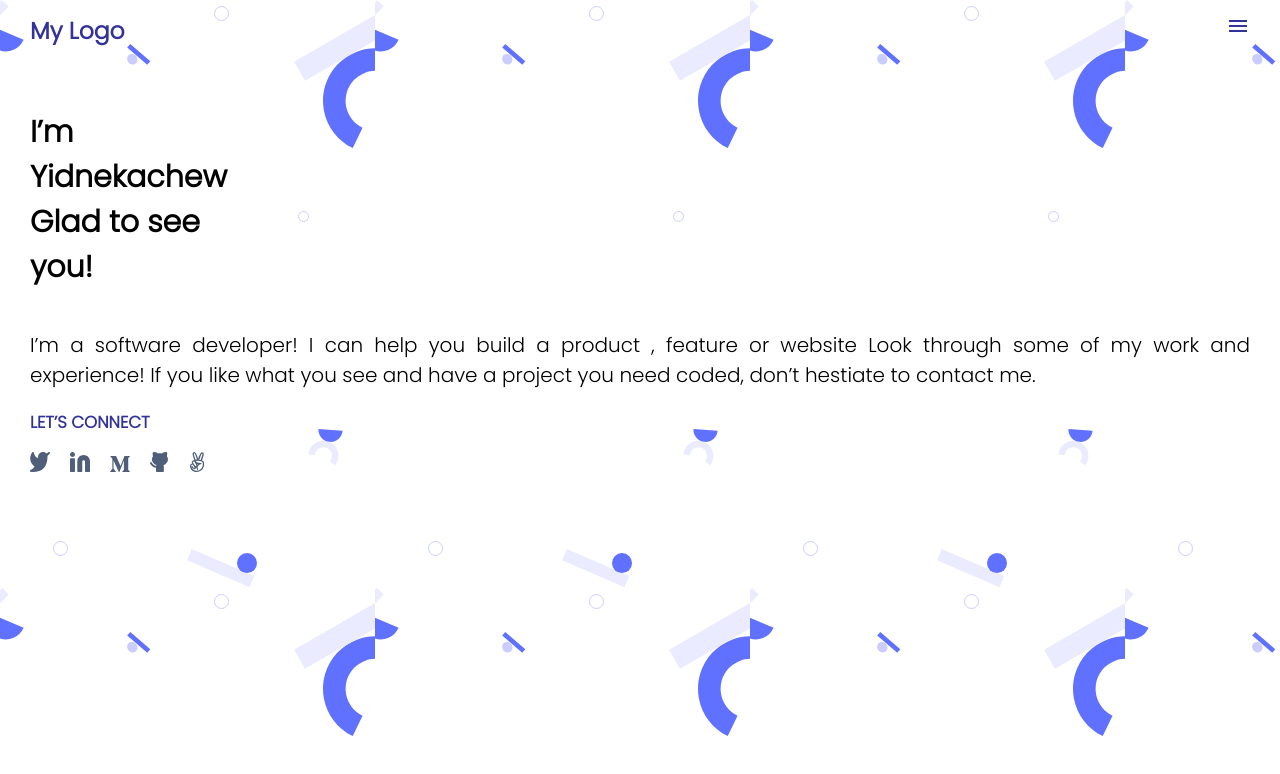
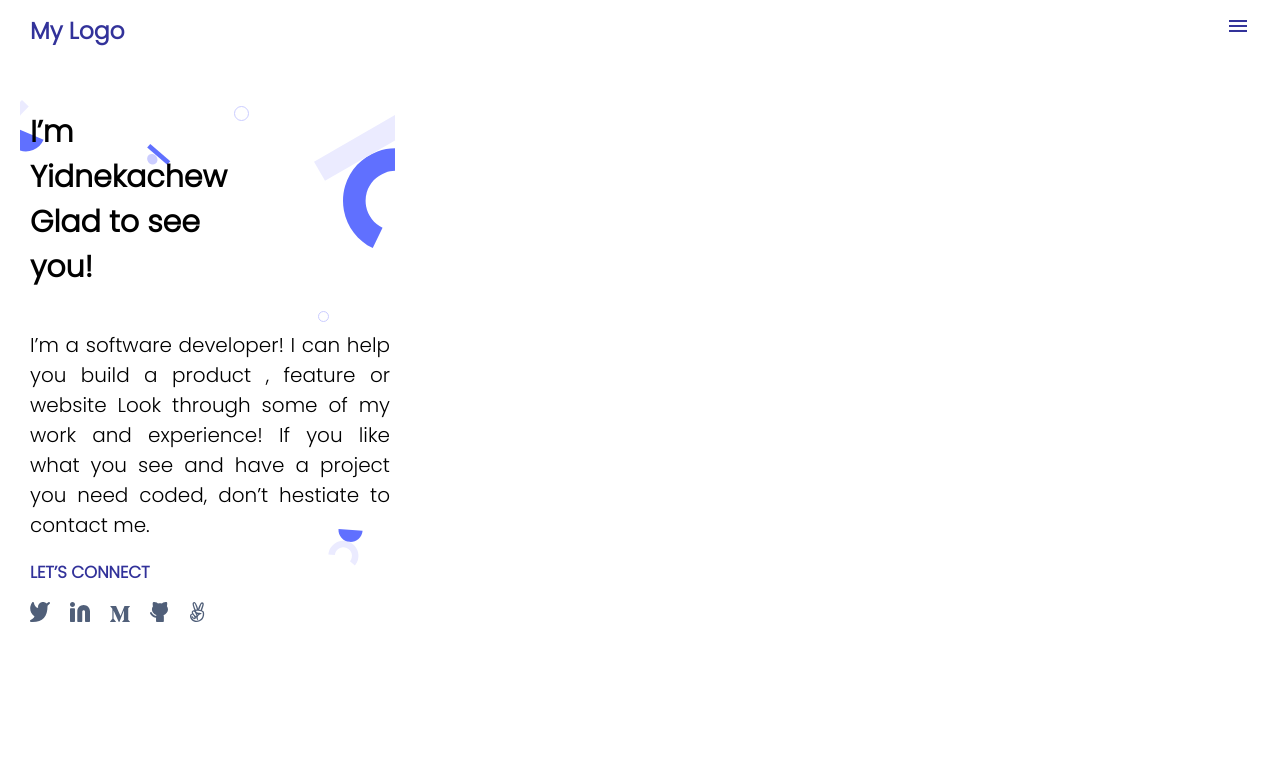
Before and after one commit to Yidnekachew-cmd/Setup-and-mobile-version-skeleton, a website: page index.html in a window 1280 px wide. Shown: the top 774 px of the page. Drawn offline with Linux system fonts and the light colour scheme.

Commit message:
Add the modified html file

```diff
--- a/index.html
+++ b/index.html
@@ -9,21 +9,21 @@
     <link rel="stylesheet" href="https://fonts.googleapis.com/icon?family=Material+Icons">
 </head>
 <body>
-    <toolbar class="container">
+    <header class="container">
         <div>
             <a href=""><h3>My Logo</h3></a>
         </div>
         <div class="vector">
             <i class="material-icons">menu</i>
         </div>
-    </toolbar>
+    </header>
     <section class="content">
         <div>
             <h1 class="intro">I’m Yidnekachew Glad to see you!</h1>
         </div>
             <p>I’m a software developer! I can help you build a product , feature or website Look through some of my work and experience! If you like what you see and have a project you need coded, don’t hestiate to contact me.</p>
             <h5 class="contact">LET’S CONNECT</h5>
-     <section >
+     <div>
         <ul class="social-icons">
             <li class="icon"><a href=""><img src="images/twitter.svg"></a></li>
             <li class="icon"><a href=""><img src="images/Linkedin icon.svg"></a></li>
@@ -31,7 +31,7 @@
             <li class="icon"><a href=""><img src="images/Github.svg"></a></li>
             <li class="icon"><a href=""><img src="images/Peace.svg"></a></li>
         </ul>
-     </section>
+    </div>
     </section>
 </body>
 </html>
--- a/style.css
+++ b/style.css
@@ -7,12 +7,11 @@
 }
 
 body {
-  font-family: "poppins", sans-serif;
+  font-display: flex;
   font-size: 20px;
-  font-style: normal;
-  font-display: flex;
-  background-image: url("images/mobile@2x.svg");
+  font-family: "poppins";
 }
+
 
 .container {
   display: flex;
@@ -35,6 +34,8 @@ a {
   font-family: "Poppins", sans-serif;
   margin: 50px 20px;
   padding: 10px;
+  background-repeat: no-repeat;
+  background-image: url("images/mobile@2x.svg");
 }
 
 .material-icons {
@@ -49,8 +50,10 @@ a {
 }
 
 p {
-  display: block;
+  display: flex;
   text-align: justify;
+  height: 230px;
+  width: 360px;
   margin-top: 20px;
   padding-bottom: 20px;
 }
```
